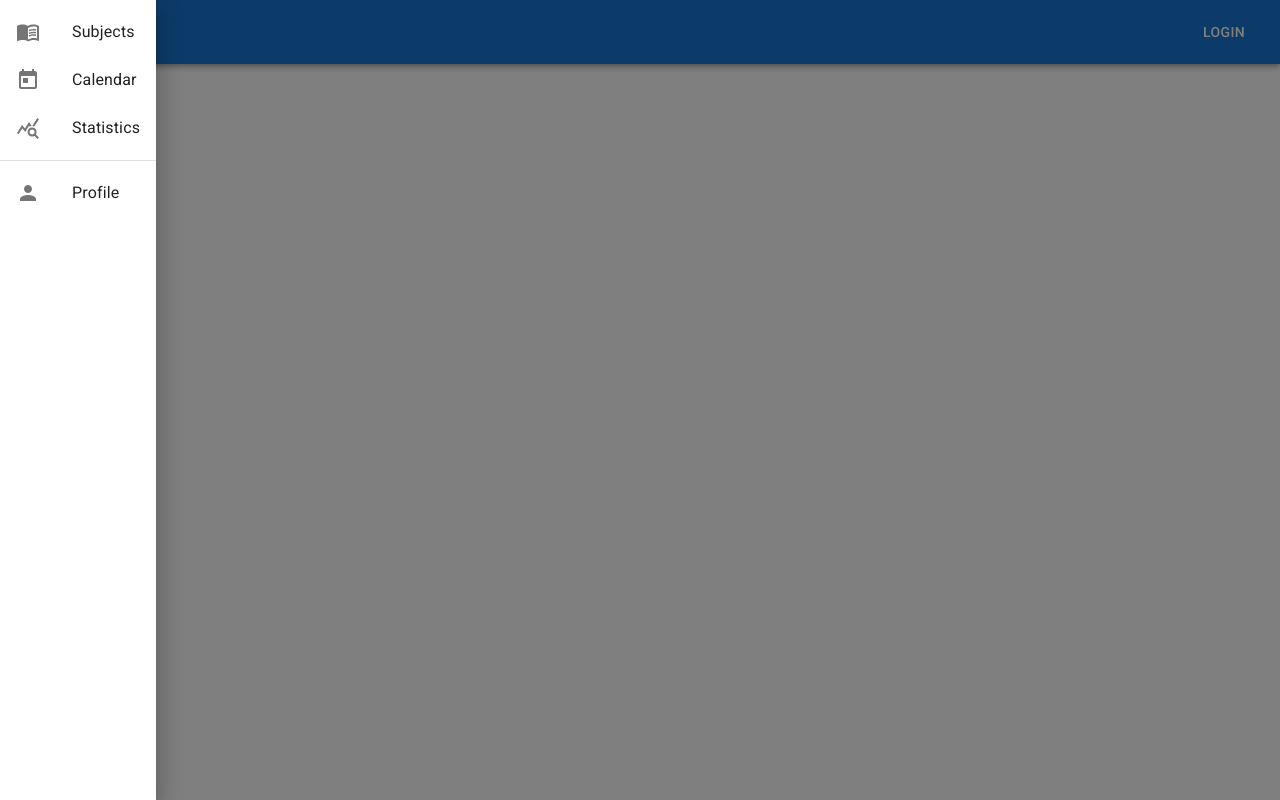
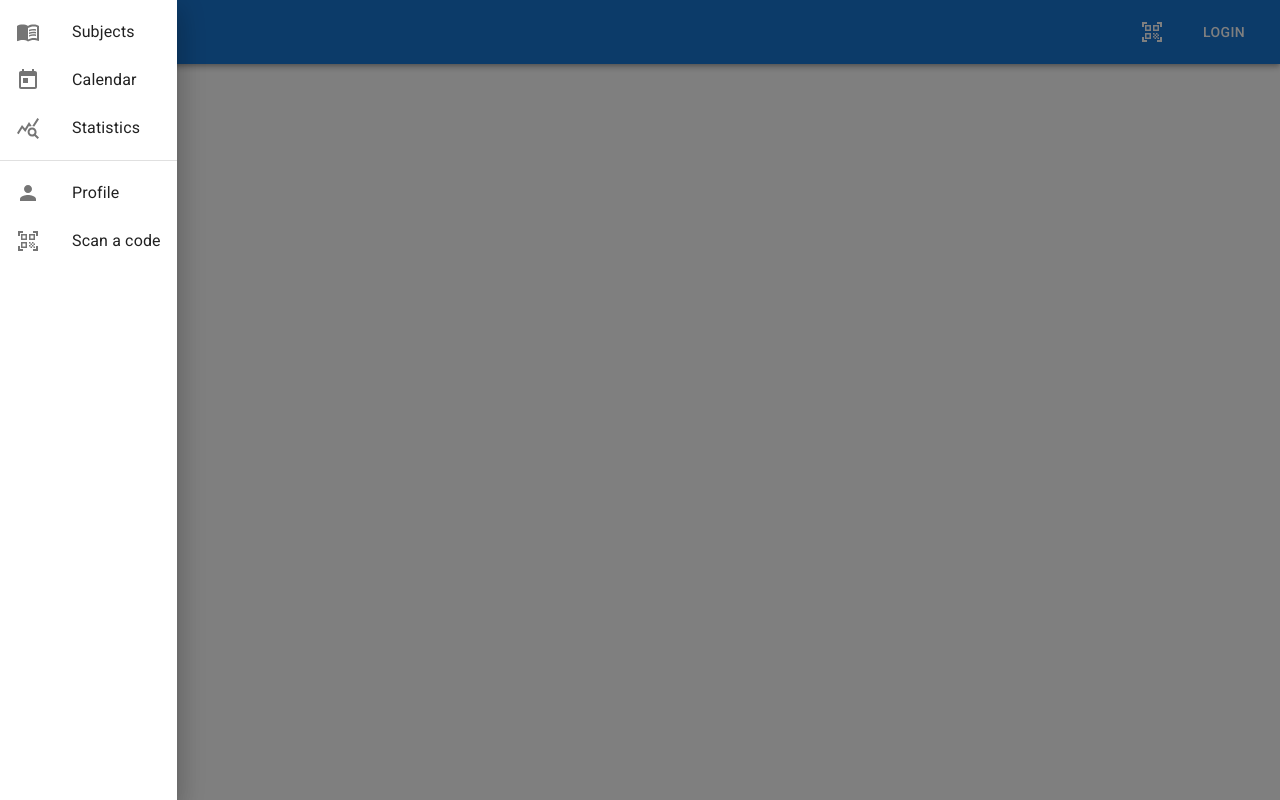
Before and after one commit to iuliiaioana/QResentF, a React (Create React App) app: page /scan in a window 1280 px wide. Both pictures are taken after a click on the button 36 px from the left and 32 px from the top of the page. Built offline with nearby package versions, Linux system fonts and the light colour scheme.

Commit message:
added scan route and links + other empty components

```diff
--- a/src/App.js
+++ b/src/App.js
@@ -3,7 +3,13 @@ import * as React from 'react';
 import { BrowserRouter as Router, Route, Switch } from 'react-router-dom';
 
 import MenuBar from './menus/MenuBar';
+
 import Calendar from './routes/Calendar';
+import Scan from './routes/Scan';
+import Login from './routes/Login';
+import Statistics from './routes/Statistics';
+import Subjects from './routes/Subjects';
+import Profile from './routes/Subjects';
 
 function App() {
   return (
@@ -16,16 +22,22 @@ function App() {
 
             </Route>
             <Route path="/login">
-
+              <Login />
+            </Route>
+            <Route path="/subjects">
+              <Subjects />
             </Route>
             <Route path="/calendar">
               <Calendar />
             </Route>
+            <Route path="/statistics">
+              <Statistics />
+            </Route>
             <Route path="/profile">
-
+              <Profile />
             </Route>
-            <Route path="/subjects">
-
+            <Route path="/scan">
+              <Scan />
             </Route>
           </Switch>
         </div>
--- a/src/menus/MenuBar.js
+++ b/src/menus/MenuBar.js
@@ -5,8 +5,11 @@ import Toolbar from '@mui/material/Toolbar';
 import Typography from '@mui/material/Typography';
 import Button from '@mui/material/Button';
 import IconButton from '@mui/material/IconButton';
+import MenuDrawer from './MenuDrawer'
+import { useHistory } from "react-router-dom";
+
 import MenuIcon from '@mui/icons-material/Menu';
-import MenuDrawer from './MenuDrawer'
+import QrCodeScannerIcon from '@mui/icons-material/QrCodeScanner';
 
 export default function MenuBar() {
 
@@ -21,6 +24,8 @@ export default function MenuBar() {
 
     setState({ openDrawer: open });
   };
+
+  let history = useHistory();
 
   return (
     <Box sx={{ flexGrow: 1 }}>
@@ -39,7 +44,17 @@ export default function MenuBar() {
           <Typography variant="h6" component="div" sx={{ flexGrow: 1 }}>
             QResent
           </Typography>
-          <Button color="inherit">Login</Button>
+          <IconButton
+            size="large"
+            edge="start"
+            color="inherit"
+            aria-label="scan"
+            sx={{ mr: 2 }}
+            onClick={ () => history.push("/scan") }
+          >
+            <QrCodeScannerIcon />
+          </IconButton>
+          <Button color="inherit" onClick={ () => history.push("/login") }>Login</Button>
         </Toolbar>
         <MenuDrawer open={state.openDrawer} toggleFunction={toggleDrawer}></MenuDrawer>
       </AppBar>
--- a/src/menus/MenuDrawer.js
+++ b/src/menus/MenuDrawer.js
@@ -1,17 +1,17 @@
 import * as React from 'react';
 import Box from '@mui/material/Box';
 import Drawer from '@mui/material/Drawer';
-import Button from '@mui/material/Button';
 import List from '@mui/material/List';
 import Divider from '@mui/material/Divider';
 import ListItem from '@mui/material/ListItem';
+
 import ListItemIcon from '@mui/material/ListItemIcon';
 import ListItemText from '@mui/material/ListItemText';
-import InboxIcon from '@mui/icons-material/MoveToInbox';
 import PersonIcon from '@mui/icons-material/Person';
 import QueryStatsIcon from '@mui/icons-material/QueryStats';
 import TodayIcon from '@mui/icons-material/Today';
 import MenuBookIcon from '@mui/icons-material/MenuBook';
+import QrCodeScannerIcon from '@mui/icons-material/QrCodeScanner';
 
 import { useHistory } from "react-router-dom";
 
@@ -48,7 +48,9 @@ export default function MenuDrawer(props) {
           <ListItemText primary="Statistics" />
         </ListItem>
       </List>
+
       <Divider />
+
       <List>
         <ListItem button onClick={ () => history.push("/profile") }>
             <ListItemIcon>
@@ -56,7 +58,14 @@ export default function MenuDrawer(props) {
             </ListItemIcon>
             <ListItemText primary="Profile" />
           </ListItem>
-        </List>
+
+        <ListItem button onClick={ () => history.push("/scan") }>
+            <ListItemIcon>
+              <QrCodeScannerIcon />
+            </ListItemIcon>
+            <ListItemText primary="Scan a code" />
+          </ListItem>
+      </List>
     </Box>
   );
 
--- /dev/null
+++ b/src/routes/Login.js
@@ -0,0 +1,10 @@
+import * as React from 'react';
+
+export default function Login() {
+
+  return (
+    <div>
+        <h2>TODO: Luci</h2>
+    </div>
+  );
+}
--- /dev/null
+++ b/src/routes/Scan.js
@@ -0,0 +1,10 @@
+import * as React from 'react';
+
+export default function Scan() {
+
+  return (
+    <div>
+        <h2>TODO: Dragos</h2>
+    </div>
+  );
+}
--- /dev/null
+++ b/src/routes/Statistics.js
@@ -0,0 +1,10 @@
+import * as React from 'react';
+
+export default function Statistics() {
+
+  return (
+    <div>
+        <h2>TODO: Roberta</h2>
+    </div>
+  );
+}
--- /dev/null
+++ b/src/routes/Subjects.js
@@ -0,0 +1,10 @@
+import * as React from 'react';
+
+export default function Profile() {
+
+  return (
+    <div>
+        <h2>TODO</h2>
+    </div>
+  );
+}
```
Also changed, not shown: src/routes/Profile.js (added, +10 -0 lines).
